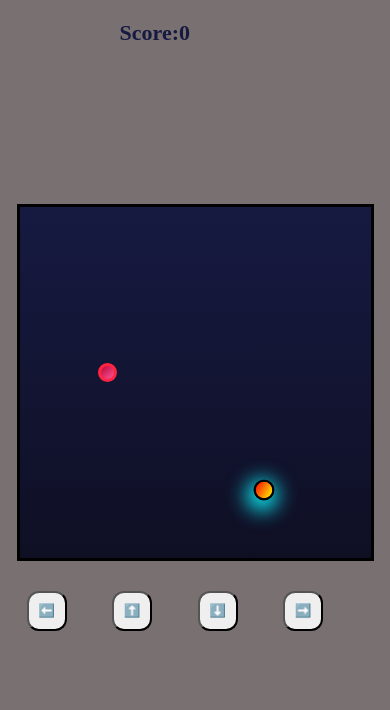
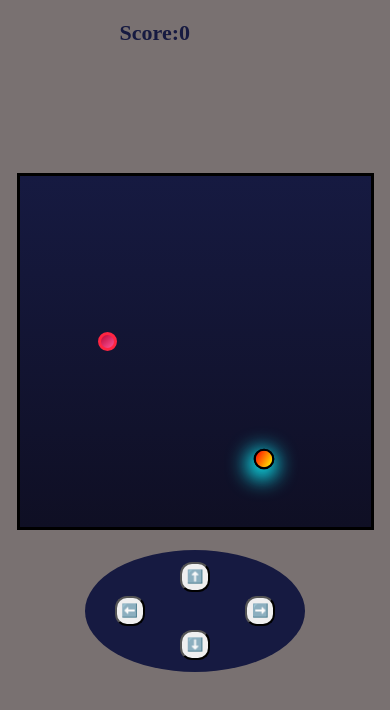
Before and after one commit to Harshal-Khairnar01/snake-game, a plain HTML site: page index.html in a window 390 px wide. Drawn offline with Linux system fonts and the light colour scheme.

Commit message:
buttons modified for mobile

```diff
--- a/css/style.css
+++ b/css/style.css
@@ -17,15 +17,28 @@ body{
 }
 
 #controls{
+    width: 200px;
+    background-color: #161a41;
+   padding: 10px;
+   display: flex;
+   flex-direction: column;
+   border-radius: 50%;
+   overflow: hidden;
+   margin: auto;
+}
+
+#controls div{
+
     display: grid;
-   grid-template-columns: repeat(4,1fr);
-   gap:5px;
-   padding: 10px;
+    grid-template-columns: repeat(3,1fr);
+    padding: 2px;
 }
+
 #controls button{
+    margin: auto;
     padding: 2px;
-    height: 40px;
-    width: 40px;
+    height: 30px;
+    width: 30px;
     border-radius: 12px;
     cursor: pointer;
 }
--- a/index.html
+++ b/index.html
@@ -13,13 +13,28 @@
     <div id="scr">Score:0</div>
     <div class="main-con">
         <div id="board"> </div>
-    <div id="controls">
-        <button id="left">⬅️</button>
-             <button id="up">⬆️</button>
-            <button id="down">⬇️</button>
-            <button id="right">➡️</button>
+        <div id="controls">
+            <div>
+                <div></div>
+                <button id="up">⬆️</button>
+                <div></div>
+            </div>
+            <div>
+                <button id="left">⬅️</button>
+                <div></div>
+                <button id="right">➡️</button>
+            </div>
+            <div>
+                <div></div>
+                <button id="down">⬇️</button>
+                <div></div>
+            </div>
 
-    </div>
+
+
+
+
+        </div>
     </div>
 
     <script src="/Js/index.js"></script>
```
